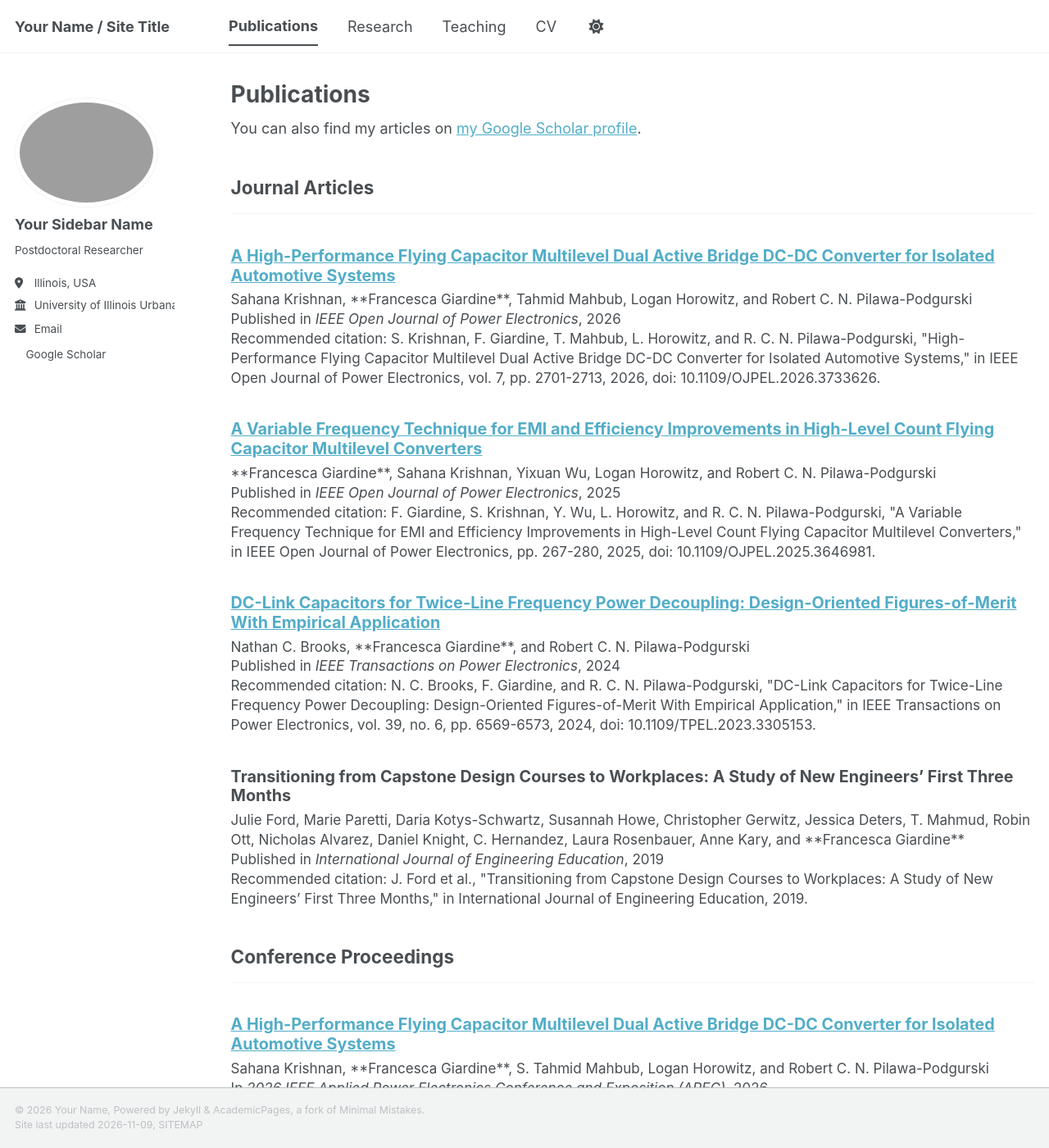
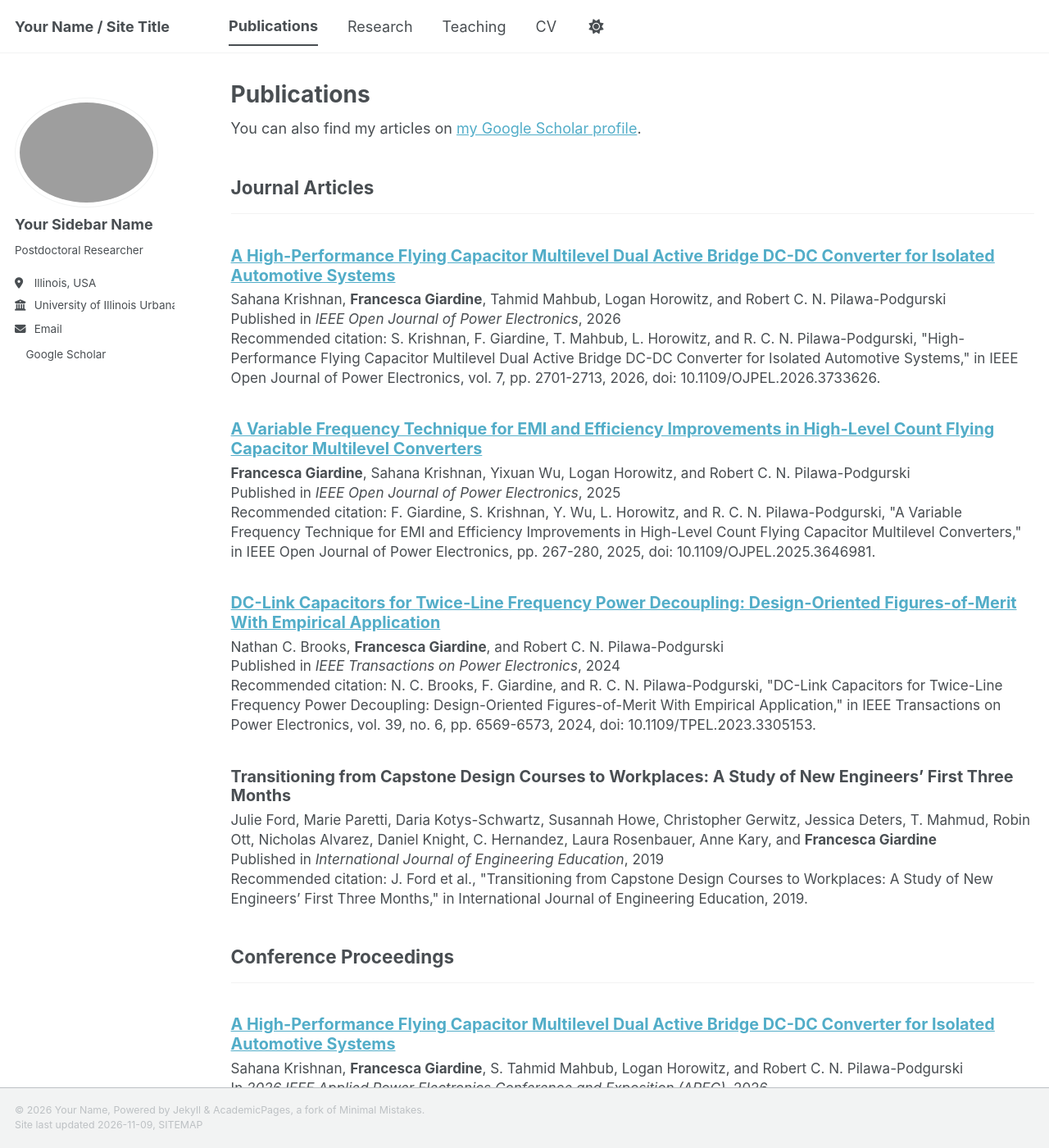
Before and after one commit to fgiardine/fgiardine.github.io, a Jekyll site: the page built from _pages/publications.html, in a window 1280 px wide and 1400 px high. Shown: the whole window at 82% size. Built offline with Jekyll 4.4.1, drawn with Linux system fonts in a browser that asks for light colours; a script bundle is joined from its source files by our own code; a style sheet for code colours, icons or effects is not loaded; some of the changed text lies outside the part shown.

Commit message:
Update publications.html

```diff
--- a/_pages/publications.html
+++ b/_pages/publications.html
@@ -32,7 +32,7 @@ author_profile: true
       <!-- 2. Authors, Venue, Citation -->
       <p style="margin: 0; line-height: 1.4; font-size: 0.95em;">
         {% if item.authors %}
-          {{ item.authors }}<br />
+          {{ item.authors | replace: '**Francesca Giardine**', '<strong>Francesca Giardine</strong>' }}<br />
         {% endif %}
 
         {% if item.venue %}
@@ -71,7 +71,7 @@ author_profile: true
       <!-- 2. Authors, Venue, Citation -->
       <p style="margin: 0; line-height: 1.4; font-size: 0.95em;">
         {% if item.authors %}
-          {{ item.authors }}<br />
+          {{ item.authors | replace: '**Francesca Giardine**', '<strong>Francesca Giardine</strong>' }}<br />
         {% endif %}
 
         {% if item.venue %}
```
